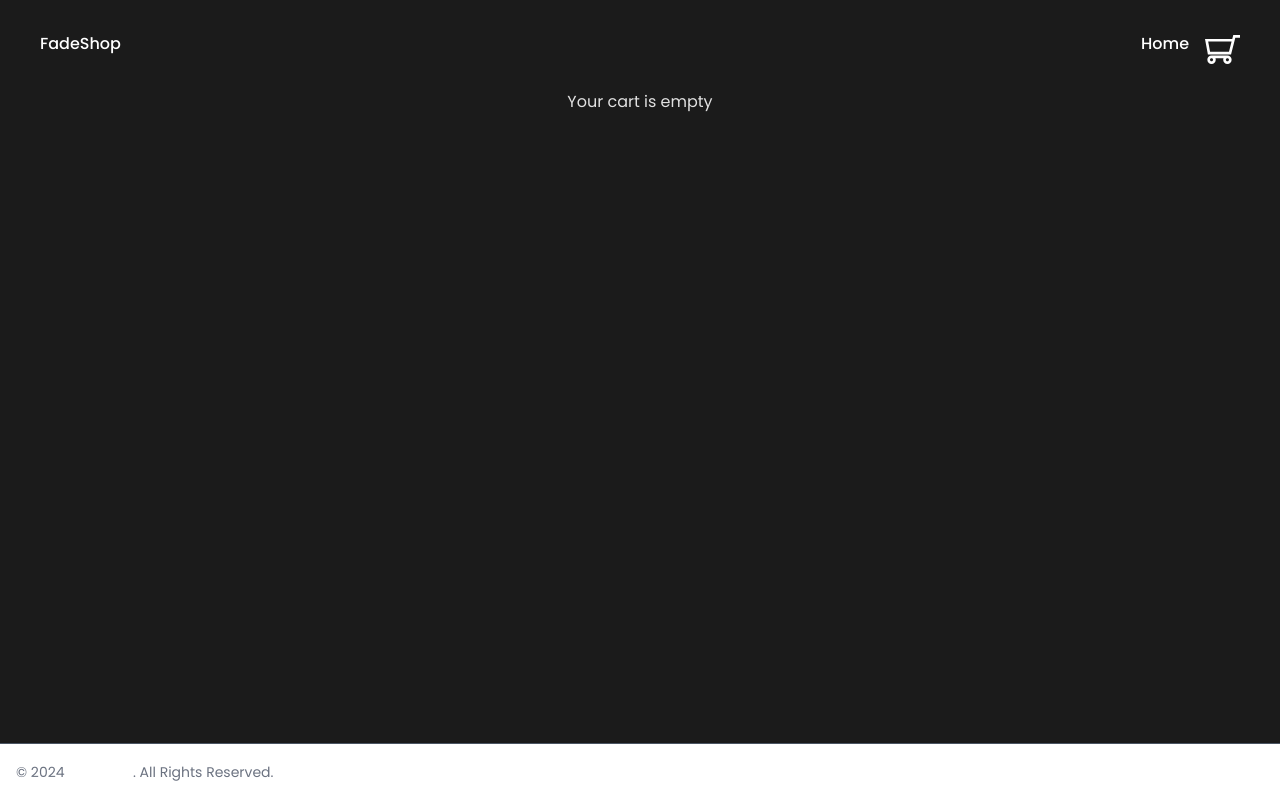
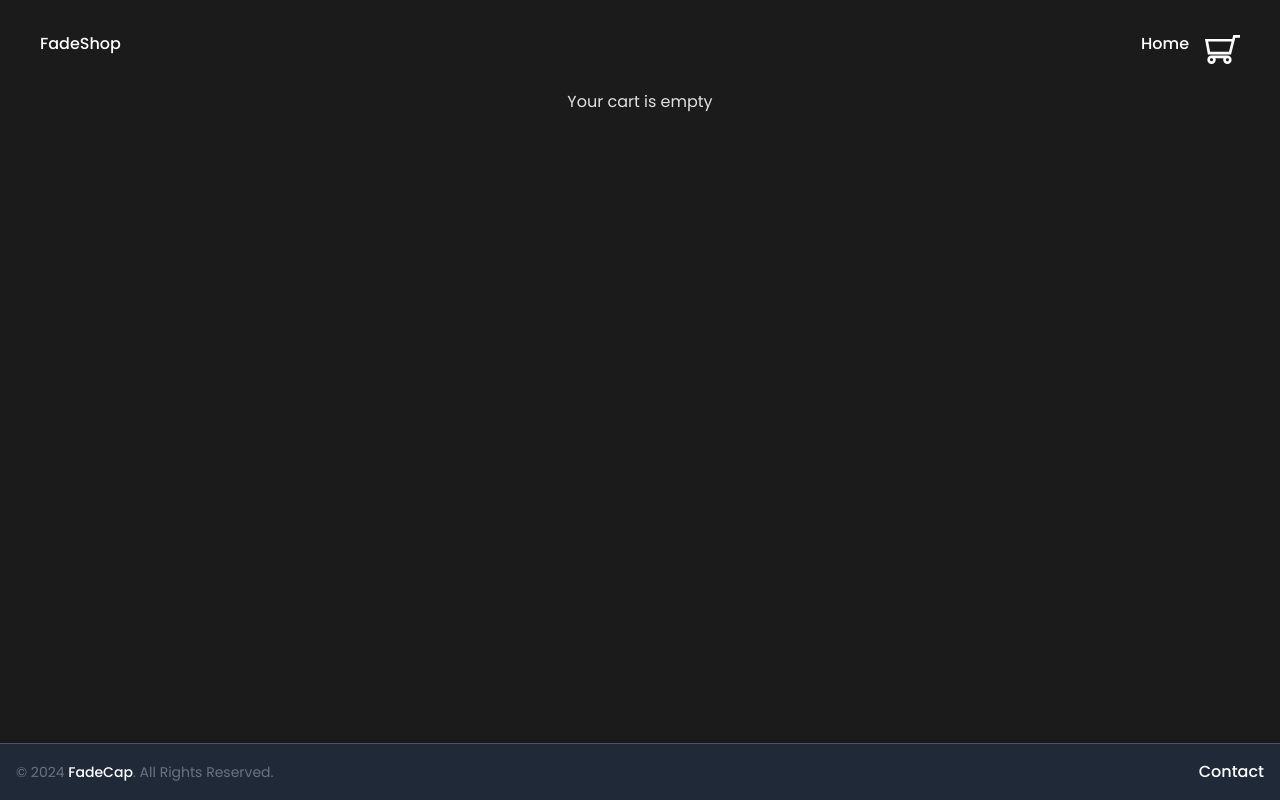
Before and after one commit to FadeCap/JavaScript-Frameworks, a React (Vite) app in the folder Javascript-Frameworks-Stian/: page /Cart in a window 1280 px wide. Built offline with nearby package versions, Linux system fonts and the light colour scheme.

Commit message:
Updated footer

```diff
--- a/Javascript-Frameworks-Stian/src/components/Layout/Footer/index.jsx
+++ b/Javascript-Frameworks-Stian/src/components/Layout/Footer/index.jsx
@@ -5,7 +5,7 @@
 export default function Footer() {
     return(
 
-<footer className="fixed bottom-0 left-0 z-20 w-full p-4 bg-white border-t border-gray-200 shadow flex items-center justify-between p-4 bg-gray-800 border-gray-600">
+<footer className="fixed bottom-0 left-0 z-20 w-full p-4 bg-dark border-t border-gray-200 shadow flex items-center justify-between p-4 bg-gray-800 border-gray-600">
     <span className="text-sm text-gray-500 sm:text-center dark:text-gray-400">© 2024 <Link to="/" className="hover:underline">FadeCap</Link>. All Rights Reserved.
     </span>
         <li className="flex">
```
